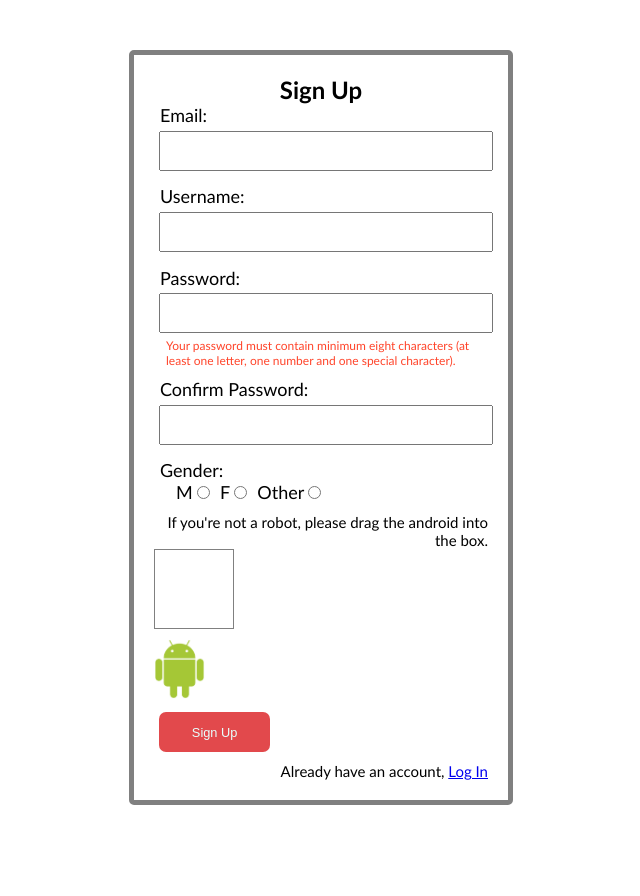
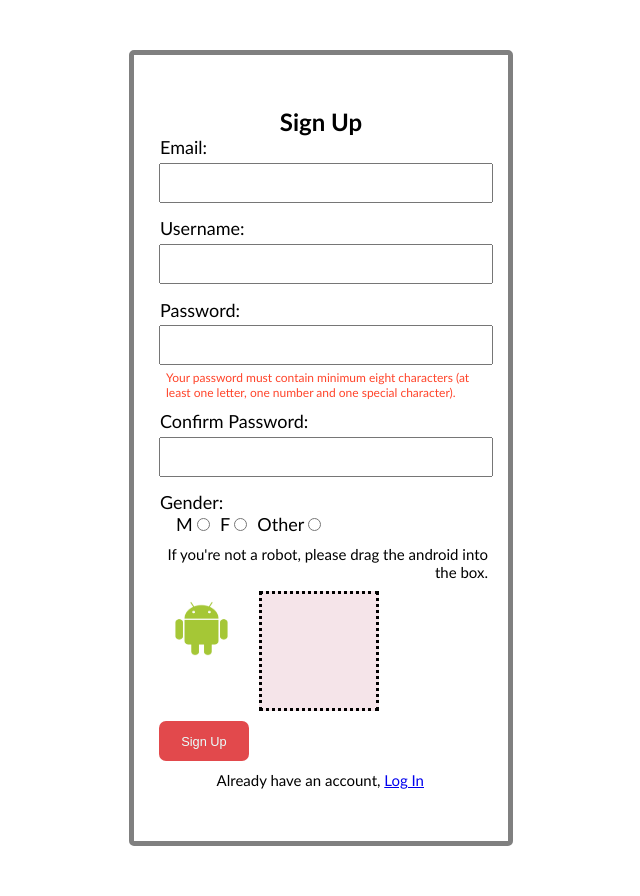
Before and after one commit to reakasumi/BI_19-20_Gr7, a PHP site: page /signUp.html in a window 1280 px wide. Shown: the part 150-1046 px from the top of the page, without its empty margins (319-959 px from the left). Before the commit the page ends 955 px from the top, so only its background shows below. Run offline with PHP 8.4, Linux system fonts and the light colour scheme.

Commit message:
sign up drag and drop android logo

```diff
--- a/css/signUp.css
+++ b/css/signUp.css
@@ -15,6 +15,26 @@
     border: 5px solid gray;
 }
 
+#android,
+#box {
+    float: left;
+    padding: 10px;
+    margin: 10px;
+    -moz-user-select: none;
+}
+
+#android {
+    background-color: none;
+    width: 75px;
+    height: 75px;
+}
+
+#box {
+    background-color: rgb(245, 228, 233);
+    width: 120px;
+    height: 120px;
+    border-style: dotted;
+}
 .content-form .form-title{
     text-align: center;
 }
--- a/signUp.html
+++ b/signUp.html
@@ -8,6 +8,31 @@
     <link rel="stylesheet" href="css/style.css">
     <link rel="stylesheet" href="css/signUp.css">
     <script type="text/javascript" src="js/signUp.js"></script>
+
+
+    <script>
+        function dragStart(ev) {
+            ev.dataTransfer.effectAllowed = 'move';
+            ev.dataTransfer.setData("Text", ev.target.getAttribute('id'));
+            ev.dataTransfer.setDragImage(ev.target, 0, 0);
+            return true;
+        }
+        function dragEnter(ev) {
+            event.preventDefault();
+            return true;
+        }
+        function dragOver(ev) {
+            return false;
+        }
+        function dragDrop(ev) {
+            var src = ev.dataTransfer.getData("Text");
+            ev.target.appendChild(document.getElementById(src));
+            ev.stopPropagation();
+            return false;
+        }
+    </script>
+
+
 
 </head>
 
@@ -89,7 +114,8 @@
 
     <!-- CONTENT -->
     <div class="content-form">
-        <form action="index.html" method="post" onsubmit="return checkMatching(this)" id="myForm" name="myForm">
+        <form style="padding: 2rem 0rem" action="index.html" method="post" onsubmit="return checkMatching(this)"
+            id="myForm" name="myForm">
             <h2 class="form-title">Sign Up</h2>
 
             <div>
@@ -130,16 +156,19 @@
             <div>
                 <p>If you're not a robot, please drag the android into the box.</p>
 
-                <div id="notRobot" ondragenter="return dragEnter(event)" ondrop="return drop(event)"
-                    ondragover="return moveAndroid(event)"></div>
-                <img src="images/872px-Android_robot.svg.png" alt="Andorid logo" draggable="true"
-                    ondragstart="return drag(event)" height="60px">
+                <img src="images/872px-Android_robot.svg.png" alt="Andorid logo" id="android" draggable="true"
+                    ondragstart="return dragStart(event)" />
+                <p></p>
+
+                <div id="box" ondragenter="return dragEnter(event)" ondrop="return dragDrop(event)"
+                    ondragover="return dragOver(event)"></div>
+
             </div>
 
-            <div>
+            <div style="padding: 0rem 4rem 0rem 0rem;">
                 <button type="submit" name="logIn-btn" class="logIn-btn">Sign Up</button>
             </div>
-            <p>Already have an account, <a href="logIn.html">Log In</a> </p>
+            <p style="padding: 0rem 4rem 0rem 0rem">Already have an account, <a href="logIn.html">Log In</a> </p>
         </form>
     </div>
 
```
Also changed, not shown: index.html (+8 -7 lines).
